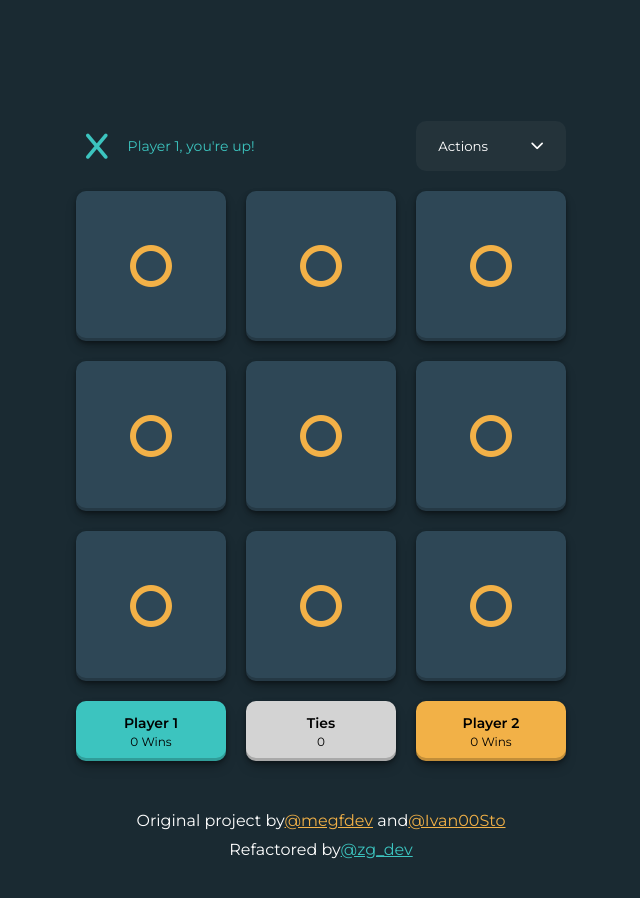
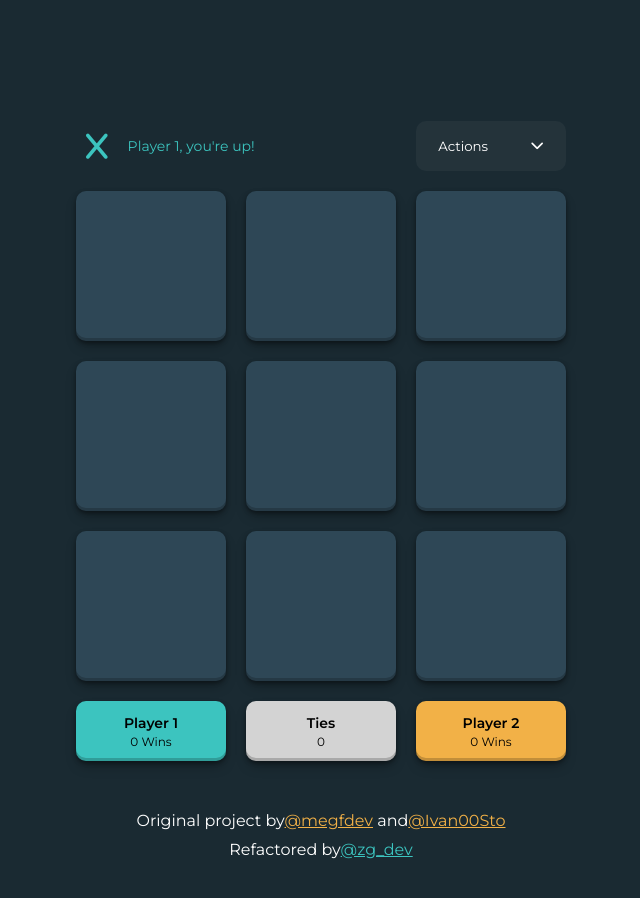
Before and after one commit to macopul/TicTacToe, a React app: page / in a window 1280 px wide. Shown: the top 898 px of the page, without its empty margins (319-959 px from the left). Built offline with nearby package versions, Linux system fonts and the light colour scheme.

Commit message:
added Player move feature

```diff
--- a/src/App.tsx
+++ b/src/App.tsx
@@ -6,7 +6,8 @@ import Modal from "./components/Modal/Modal";
 import SquaresGrid from "./components/SquaresGrid/SquaresGrid";
 import Stats from "./components/Stats/Stats";
 import TurnIndicator from "./components/TurnIndicator/TurnIndicator";
-import { GameState } from "../ts/type";
+import { Game, GameState, Player } from "../ts/type";
+import { DerivedGame, DerivedGameStats } from "../ts/store";
 
 const players = [
   {
@@ -23,8 +24,7 @@ const players = [
   },
 ];
 
-
-function derivedGame(state: GameState) {
+export function derivedGame(state: GameState) {
   const currentPlayer = players[state.currentGameMoves.length % 2];
 
   const winningPatterns = [
@@ -60,10 +60,9 @@ function derivedGame(state: GameState) {
       winner,
     },
   };
-
 }
 
-function derivedStats(state: GameState) {
+export function derivedStats(state: GameState) {
   return {
     playersWithWins: players.map((player) => {
       const wins = state.history.currentRoundGames.filter(
@@ -82,11 +81,8 @@ function derivedStats(state: GameState) {
   };
 }
 
-
 export default function App() {
-
-
-  const [state, setState] = useState({
+  const [state, setState] = useState<GameState>({
     currentGameMoves: [],
     history: {
       currentRoundGames: [],
@@ -94,19 +90,30 @@ export default function App() {
     },
   });
 
-  const game = derivedGame(state);
-  const stats = derivedStats(state);
+  const dGame: DerivedGame = derivedGame(state);
+  const stats: DerivedGameStats = derivedStats(state);
 
-  console.log(game);
+  function handlePlayerMove(squareId:number, player:Player){
+    setState((prev) => {
+      const stateClone = structuredClone(prev);
+      stateClone.currentGameMoves.push({
+        squareId,
+        player,
+      })
+
+      return stateClone
+    })
+  }
+
+  console.log(dGame);
   console.log(stats);
-
 
   return (
     <>
       <div className="grid" data-id="grid">
         <TurnIndicator />
         <Menu onAction={(action) => console.log(action)} />
-        <SquaresGrid />
+        <SquaresGrid game = {dGame} onPlay={handlePlayerMove} />
         <Stats />
       </div>
       <Footer />
--- a/src/components/SquaresGrid/SquaresGrid.tsx
+++ b/src/components/SquaresGrid/SquaresGrid.tsx
@@ -1,6 +1,9 @@
 import { useState } from "react";
 import "./SquaresGrid.css";
 import classNames from "classnames";
+import { DerivedGame, DerivedGameStats } from "../../../ts/store";
+import { derivedGame } from "../../App";
+import { GameState, Move } from "../../../ts/type";
 
 // export default function SquaresGrid() {
 //   return (
@@ -18,18 +21,29 @@ import classNames from "classnames";
 //   );
 // }
 
-export default function SquaresGrid() {
-
-  const squareIcons = ['fa-x turquoise', 'fa-o yellow']
-
-  const [icon, setIcon] = useState(squareIcons[1])
-
+export default function SquaresGrid({ game, onPlay }) {
   return (
     <>
       {[1, 2, 3, 4, 5, 6, 7, 8, 9].map((squareId) => {
+        const existingMove = game.moves.find(
+          (move) => move.squareId === squareId
+        );
+
         return (
-          <div key={squareId} className="square shadow">
-            <i className= {classNames('fa-solid', icon)}></i>
+          <div
+            key={squareId}
+            className="square shadow"
+            onClick={() => onPlay(squareId, game.currentPlayer)}
+          >
+            {existingMove && (
+              <i
+                className={classNames(
+                  "fa-solid",
+                  existingMove.player.colorClass,
+                  existingMove.player.iconClass
+                )}
+              ></i>
+            )}
           </div>
         );
       })}
```
Lines whose indentation alone changed are shown as unchanged.
